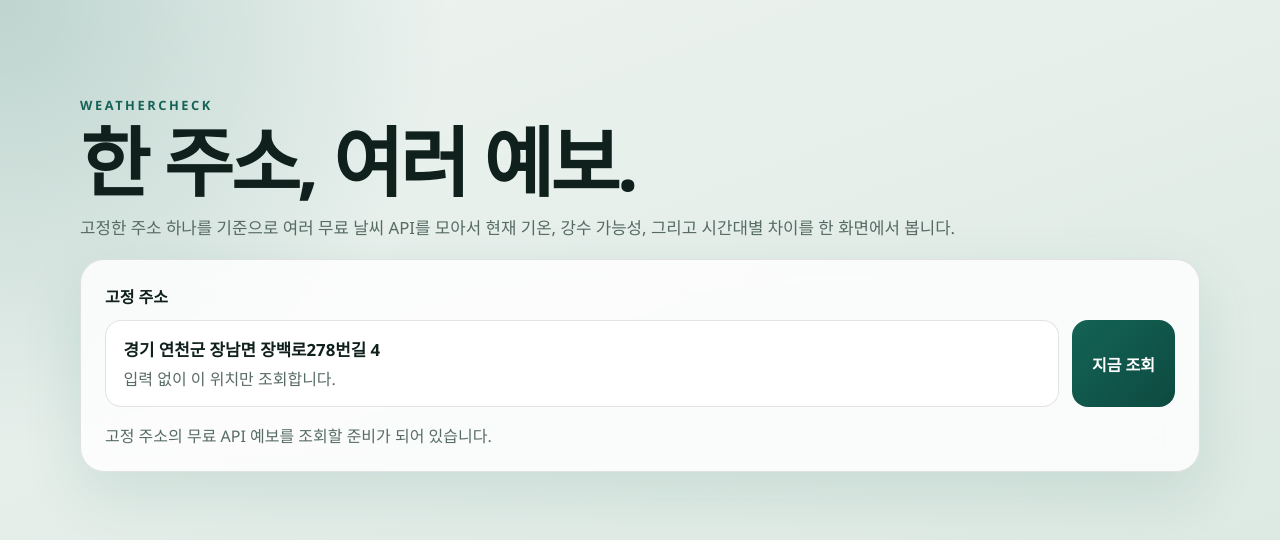
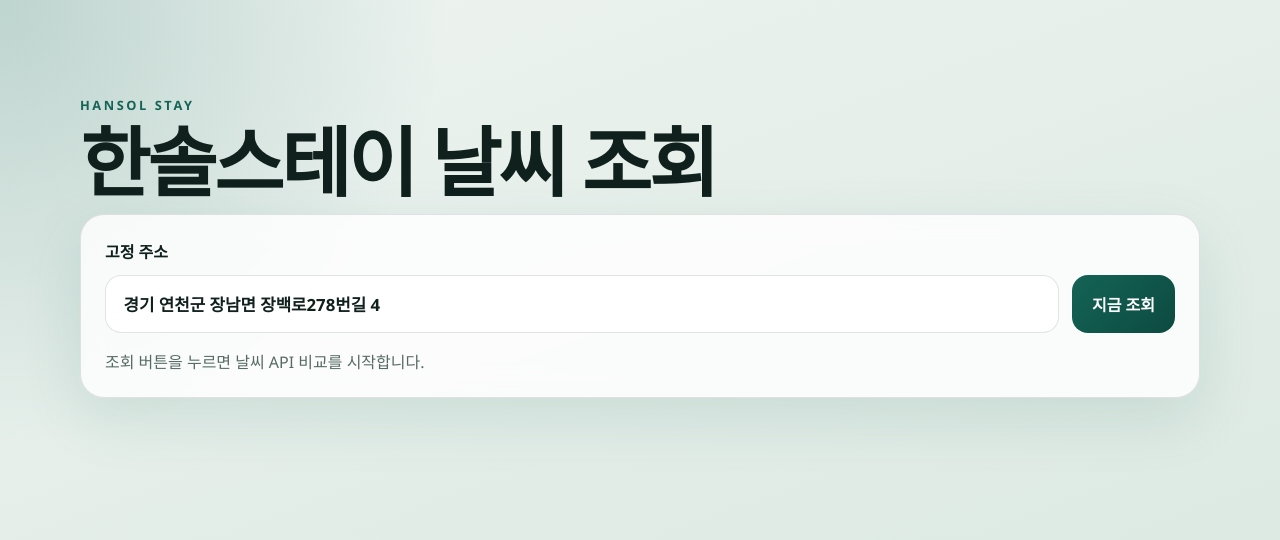
Before and after one commit to JEONJONGJIN/Weathercheck, a plain HTML site: page static/index.html in a window 1280 px wide. Drawn offline with Linux system fonts and the light colour scheme.

Commit message:
Update Hansol Stay page copy

```diff
--- a/static/index.html
+++ b/static/index.html
@@ -3,18 +3,14 @@
   <head>
     <meta charset="utf-8">
     <meta name="viewport" content="width=device-width, initial-scale=1">
-    <title>WeatherCheck</title>
+    <title>한솔스테이 날씨 조회</title>
     <link rel="stylesheet" href="/static/styles.css">
   </head>
   <body>
     <main class="shell">
       <section class="hero">
-        <p class="eyebrow">WEATHERCHECK</p>
-        <h1>한 주소, 여러 예보.</h1>
-        <p class="lede">
-          고정한 주소 하나를 기준으로 여러 무료 날씨 API를 모아서 현재 기온, 강수 가능성,
-          그리고 시간대별 차이를 한 화면에서 봅니다.
-        </p>
+        <p class="eyebrow">HANSOL STAY</p>
+        <h1>한솔스테이 날씨 조회</h1>
       </section>
 
       <section class="panel">
@@ -22,11 +18,10 @@
         <div class="fixed-address-row">
           <div class="fixed-address-card">
             <strong>경기 연천군 장남면 장백로278번길 4</strong>
-            <span>입력 없이 이 위치만 조회합니다.</span>
           </div>
           <button id="refresh-button" type="button">지금 조회</button>
         </div>
-        <div id="status" class="status">고정 주소의 무료 API 예보를 조회할 준비가 되어 있습니다.</div>
+        <div id="status" class="status">조회 버튼을 누르면 날씨 API 비교를 시작합니다.</div>
       </section>
 
       <section id="result" class="result hidden">
@@ -57,7 +52,7 @@
             <p id="metric-current-spread" class="metric-value"></p>
           </article>
           <article class="metric-card">
-            <p class="metric-label">6시간 강수 편차</p>
+            <p class="metric-label">6시간 강수 확률 편차</p>
             <p id="metric-precip-spread" class="metric-value"></p>
           </article>
         </section>
@@ -113,4 +108,4 @@
 
     <script src="/static/app.js"></script>
   </body>
-  </html>
+</html>
```
